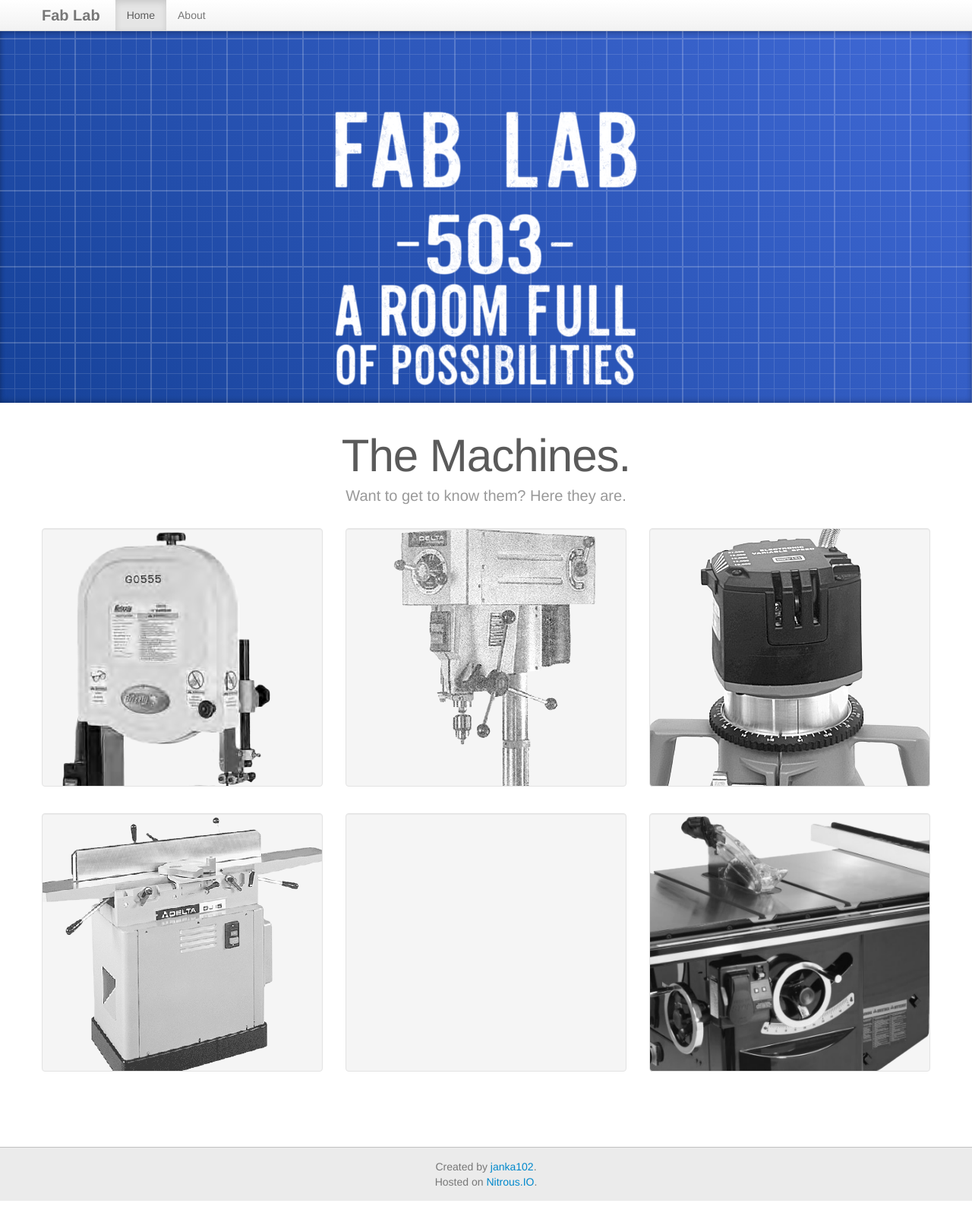
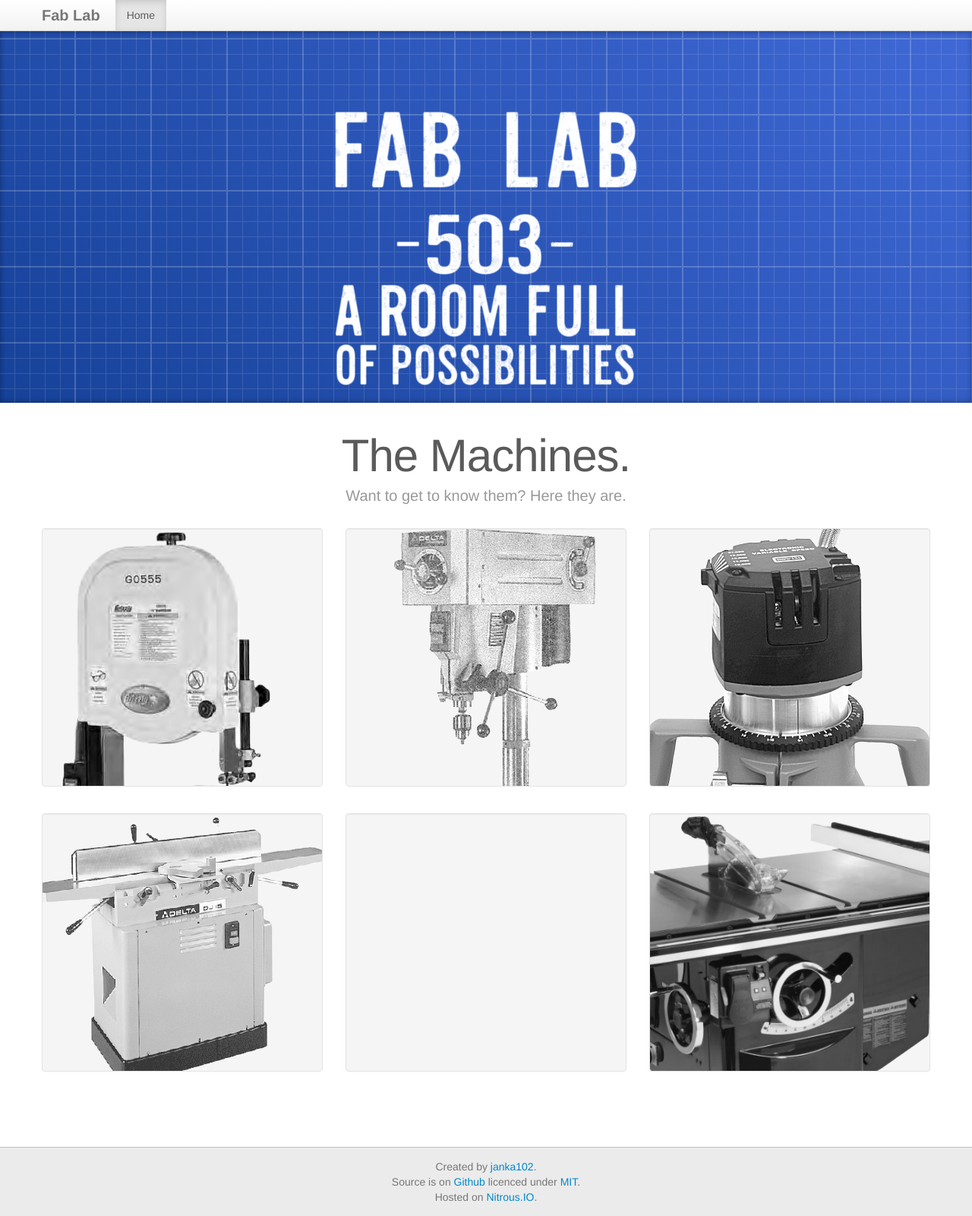
Before and after one commit to janka102/FabLabMachineTest, a website: page public/index.html at #!/about in a window 1280 px wide. Shown: the whole page at 76% size. Drawn offline with Linux system fonts and the light colour scheme.

Commit message:
Got rid of the about page and added it to the footer

```diff
--- a/public/css/app.css
+++ b/public/css/app.css
@@ -139,7 +139,7 @@ html, body {
 }
 
 footer {
-    height: 40px;
+    height: 60px;
 
     text-align: center;
     padding: 15px 0;
--- a/public/index.html
+++ b/public/index.html
@@ -28,7 +28,6 @@
                         <div class="nav-collapse collapse">
                             <ul class="nav">
                                 <li ng-class="{active: routeIs(['/', ''])}"><a href="#/">Home</a></li>
-                                <li ng-class="{active: routeIs('/about')}"><a href="#/about">About</a></li>
                             </ul>
                         </div>
                     </div>
@@ -44,6 +43,7 @@
         <footer>
             <div class="container">
                 <p>Created by <a href="https://github.com/janka102" target="_blank">janka102</a>.</p>
+                <p>Source is on <a href="https://github.com/janka102/FabLabMachineTest">Github</a> licenced under <a href="http://opensource.org/licenses/MIT">MIT</a>.</p>
                 <p>Hosted on <a href="https://www.nitrous.io/" target="_blank">Nitrous.IO</a>.</p>
             </div>
         </footer>
```
Also changed, not shown: public/partials/about.html (deleted, +0 -10 lines).
